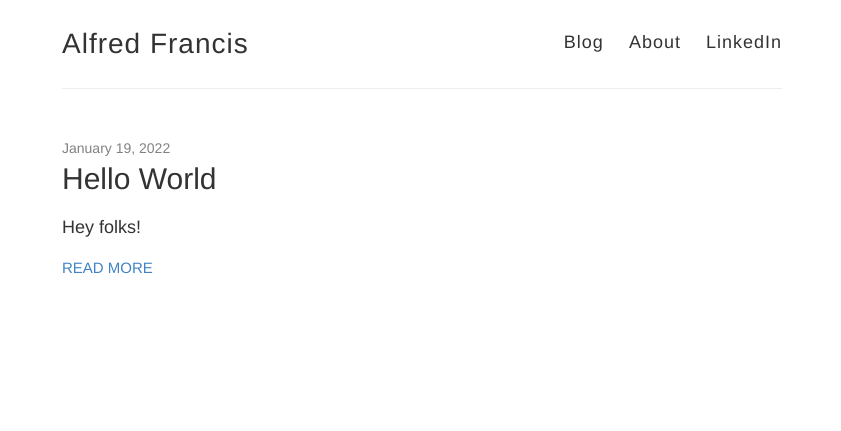
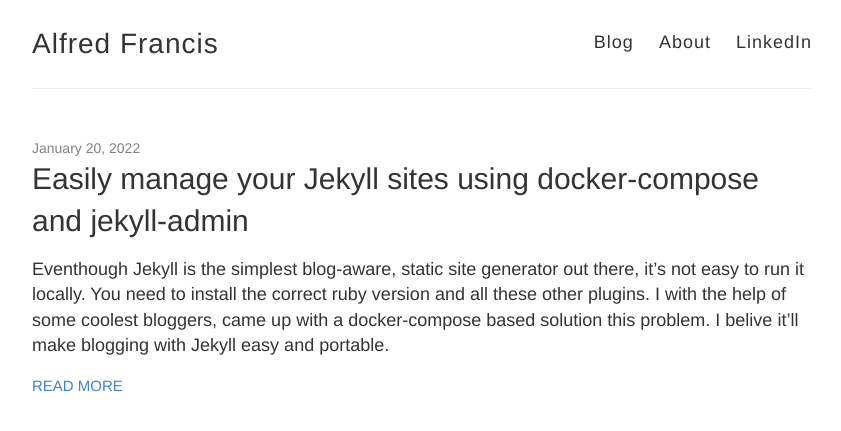
Before and after one commit to alfredfrancis/alfredfrancis.github.io, a Jekyll site: the page built from index.html, in a window 1280 px wide. Shown: the top 431 px of the page, without its empty margins (218-1059 px from the left). Built offline with Jekyll 4.4.1, drawn with Linux system fonts in a browser that asks for light colours.

Commit message:
first post

````diff
--- a/_config.yml
+++ b/_config.yml
@@ -1,10 +1,9 @@
 #
 # This file contains configuration flags to customize your site
 #
-
 # Name of your site (displayed in the header)
 name: Alfred Francis
-
+title: Alfred Francis
 # Short bio or description (displayed in the header)
 description: Software Engineer living in Berlin
 
@@ -14,6 +13,7 @@
 #
 # Flags below are optional
 #
+
 
 # Includes an icon in the footer for each username you enter
 footer-links:
@@ -25,7 +25,7 @@
   instagram:
   linkedin:
   pinterest:
-  rss: # just type anything here for a working RSS icon
+  rss: rss rocks
   twitter: alfredpfrancis
   stackoverflow: # your stackoverflow profile, e.g. "users/50476/bart-kiers"
   youtube: # channel/<your_long_string> or user/<user-name>
@@ -34,14 +34,14 @@
 
 # Enter your Disqus shortname (not your username) to enable commenting on posts
 # You can find your shortname on the Settings page of your Disqus account
-disqus:
+disqus: alfredfrancis
 
 # Enter your Google Analytics web tracking code (e.g. UA-2110908-2) to activate tracking
-google_analytics:
+google_analytics: G-0RSGJFGR72
 
 # Your website URL (e.g. http://barryclark.github.io or http://www.barryclark.co)
 # Used for Sitemap.xml and your RSS feed
-url:
+url: https://www.alfredfrancis.in
 
 # If you're hosting your site at a Project repository on GitHub pages
 # (http://yourusername.github.io/repository-name)
@@ -85,12 +85,6 @@
   - LICENSE
   - README.md
   - CNAME
-
-# jekyll_admin:
-#   hidden_links:
-#     - posts
-#     - pages
-#     - staticfiles
-#     - datafiles
-#     - configuration
-#   homepage: "pages"
+  - Dockerfile
+  - docker-compose.yml
+  - Makefile
--- a/_posts/2022-01-19-hello-world.md
+++ /dev/null
@@ -1,10 +0,0 @@
----
-title: Hello World
----
-
-Hey folks!
-
-Thanks for stoping by. This is the first post in my blog.
-
-Best,
-Alfred
--- /dev/null
+++ b/_posts/2022-01-20-easily-manage-your-jekyll-sites-using-docker-compose-and-jekyll-admin.md
@@ -0,0 +1,64 @@
+---
+title: Easily manage your Jekyll sites using docker-compose and jekyll-admin
+---
+
+Eventhough Jekyll is the simplest blog-aware, static site generator out there, it's not easy to run it locally. You need to install the correct ruby version and all these other plugins.  I with the help of some coolest bloggers, came up with a docker-compose based solution this problem. I belive it'll make blogging with Jekyll easy and portable.
+
+Let's get started!
+
+## Step 1
+Clone your jekyll theme / use your existing jekyll repo. [Here](https://github.com/alfredfrancis/alfredfrancis.github.io) is mine.
+
+
+
+## Step 2
+
+Add a Dockerfile to your project. Install jekyll-admin gem in the image.  I found Jekyll-admin to be very useful since you get somewhat of a CMS feel from it.
+
+Dockerfile
+``` docker
+FROM jekyll/jekyll:pages
+RUN gem install jekyll-admin # Install jekyll-admin gem
+```
+
+## Step 3
+Add a docker-compose file. The docker-compose file will start your jekyll container and mount the jekyll site to the container. By two-way mounting the jekyll site code, your updates are always synced with your code in the host machine.
+
+docker-compose.yml
+```yaml
+version: "3"
+services:
+    jekyll:
+        build: .
+        command: jekyll serve --watch --incremental
+        ports:
+            - 4000:4000
+        volumes:
+            - ./:/srv/jekyll
+
+```
+
+## Step 4
+
+Add a make file to make your lives easy
+
+Makefile
+```make
+build: ## Build docker image
+	docker-compose build
+
+start:build
+	docker-compose up --force-recreate
+
+stop:
+	docker-compose stop
+
+rebuild: # run jekyll build inside container to update on the go
+	docker-compose exec jekyll jekyll build --incremental --watch
+```
+
+## Step 5
+
+Thats it! Your easy jekyll setup is ready.  Type **make start** command to start container. Then head to http://localhost:4000/ for your jekyll site and http://localhost:4000/admin/ for your admin panel.
+
+Happy blogging!
--- a/docker-compose.yml
+++ b/docker-compose.yml
@@ -2,7 +2,7 @@
 services:
     jekyll:
         build: .
-        command: jekyll serve --watch --incremental
+        command: jekyll serve --watch --incremental --force_polling
         ports:
             - 4000:4000
         volumes:
--- a/style.scss
+++ b/style.scss
@@ -25,7 +25,7 @@
 
 .container {
   margin: 0 auto;
-  max-width: 740px;
+  max-width: 800px;
   padding: 0 10px;
   width: 100%;
 }
````
